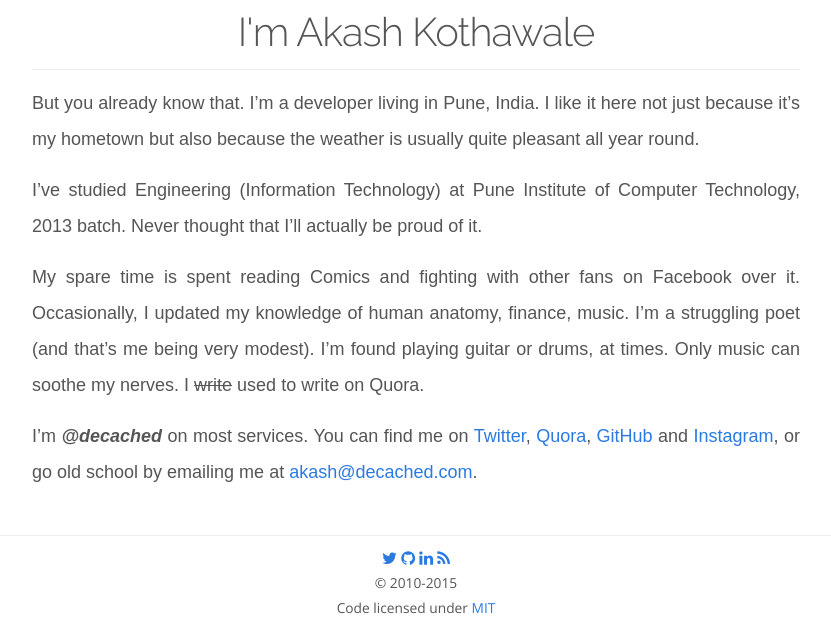
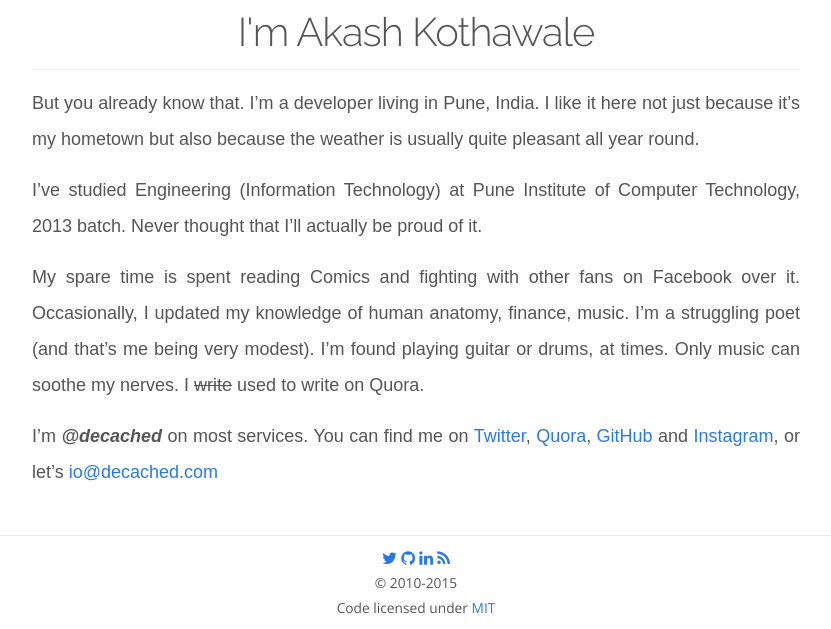
Before and after one commit to helloworld0000/decached.github.io, a Jekyll site: the page built from about.md, in a window 1280 px wide. Shown: the part 412-1041 px from the top of the page, without its empty margins (224-1055 px from the left). Built offline with Jekyll 4.4.1, drawn with Linux system fonts in a browser that asks for light colours; nearby versions of some CDN libraries; some web fonts are replaced.

Commit message:
use io@decached.com
Signed-off-by: Akash Kothawale <akash@decached.com>

```diff
--- a/_config.yml
+++ b/_config.yml
@@ -2,7 +2,7 @@
 title: decached.com — Akash Kothawale
 author: Akash Kothawale
 alias: decached
-email: akash@decached.com
+email: io@decached.com
 dp: https://s.gravatar.com/avatar/d7e35b17d3d8c8164e546648264fb88b?s=800
 description: > # this means to ignore newlines until "baseurl:"
     Terrible Poet, Musician, Comic Nerd, Engineer.
--- a/about.md
+++ b/about.md
@@ -20,4 +20,4 @@
 guitar or drums, at times. Only music can soothe my nerves. I <s>write</s> used
 to write on Quora.
 
-I'm ***@decached*** on most services. You can find me on [Twitter](https://twitter.com/{{ site.alias }}), [Quora](https://quora.com/{{ site.author | slugify }}), [GitHub](https://github.com/{{ site.alias }}) and [Instagram](https://instagram.com/{{ site.alias }}), or go old school by emailing me at [{{ site.email }}](mailto:{{ site.email }}).
+I'm ***@decached*** on most services. You can find me on [Twitter](https://twitter.com/{{ site.alias }}), [Quora](https://quora.com/{{ site.author | slugify }}), [GitHub](https://github.com/{{ site.alias }}) and [Instagram](https://instagram.com/{{ site.alias }}), or let's [{{ site.email }}](mailto:{{ site.email }})
```
